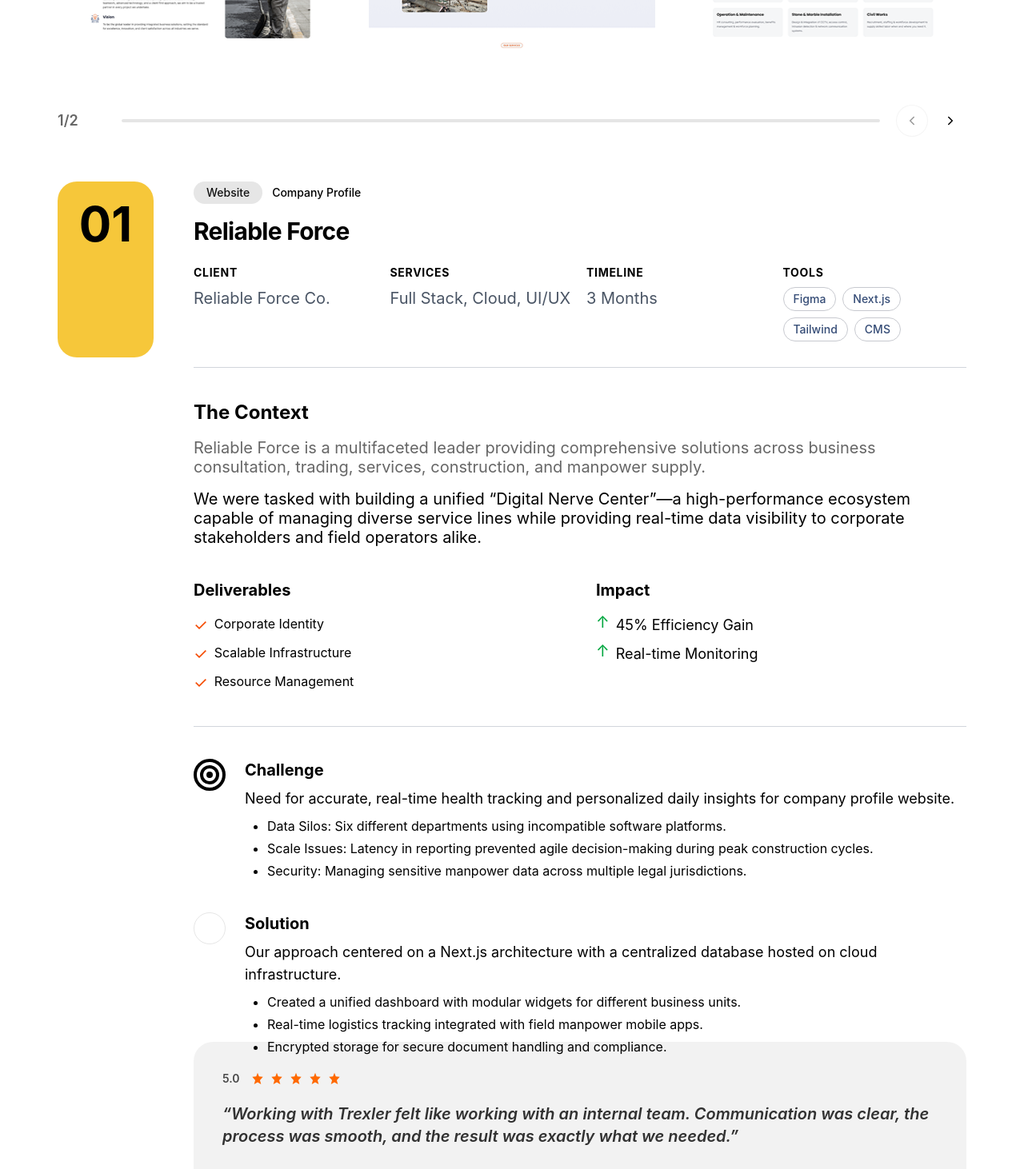
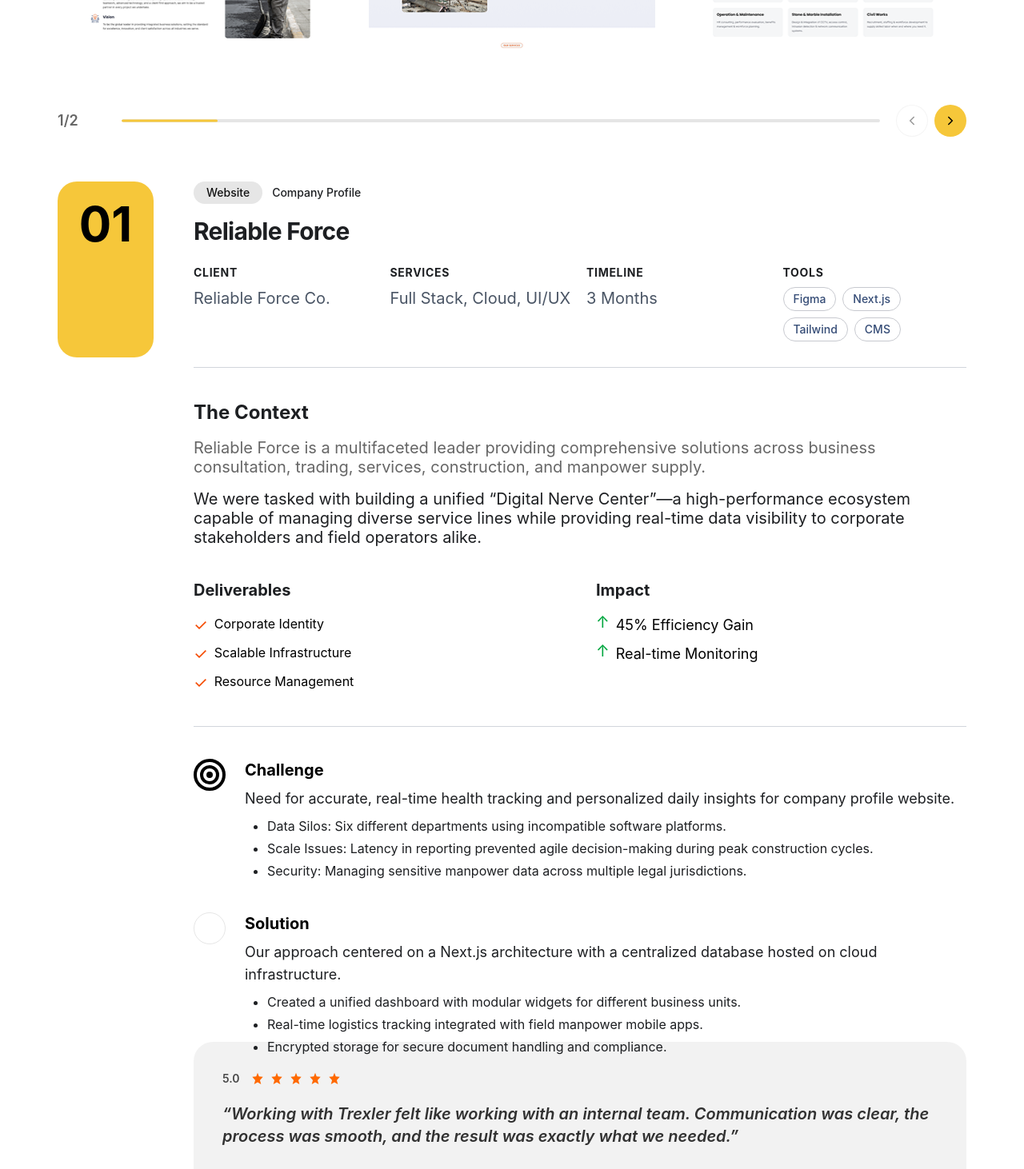
Before and after one commit to Ranger-DRAX/trexler-landing, a Next.js app: page /projects in a window 1280 px wide. Shown: the part 520-1982 px from the top of the page at 80% size. Built offline with nearby package versions, Linux system fonts and the light colour scheme.

Commit message:
refactor: color name refactor

```diff
--- a/src/components/projects/ProjectDescribe.tsx
+++ b/src/components/projects/ProjectDescribe.tsx
@@ -52,12 +52,12 @@ export default function ProjectDescribe({ data }: { data: DescribeData }) {
         {/* Right Content */}
         <div className="w-full flex-1">
           {/* Categories with pill */}
-          <div className="text-trexler-dark flex flex-wrap items-center gap-3">
+          <div className="text-primary flex flex-wrap items-center gap-3">
             {data.categories?.[0] && <Pill>{data.categories[0]}</Pill>}
             {data.categories?.slice(1).map((cat, idx) => (
               <span
                 key={`${cat}-${idx}`}
-                className="text-trexler-dark text-xs font-medium sm:text-sm"
+                className="text-primary text-xs font-medium sm:text-sm"
               >
                 {cat}
               </span>
@@ -65,14 +65,14 @@ export default function ProjectDescribe({ data }: { data: DescribeData }) {
           </div>
 
           {/* Title */}
-          <h2 className="text-trexler-dark mt-4 text-3xl font-bold tracking-tight">
+          <h2 className="text-primary mt-4 text-3xl font-bold tracking-tight">
             {data.title}
           </h2>
 
           {/* Meta row */}
           <div className="mt-6 grid grid-cols-1 gap-4 sm:grid-cols-2 lg:grid-cols-4">
             <div>
-              <p className="text-trexler-dark text-sm font-bold tracking-wider uppercase">
+              <p className="text-primary text-sm font-bold tracking-wider uppercase">
                 Client
               </p>
               <p className="font-base mt-2 text-xl text-gray-600">
@@ -81,7 +81,7 @@ export default function ProjectDescribe({ data }: { data: DescribeData }) {
             </div>
 
             <div>
-              <p className="text-trexler-dark text-sm font-bold tracking-wider uppercase">
+              <p className="text-primary text-sm font-bold tracking-wider uppercase">
                 Services
               </p>
               <p className="font-base mt-2 text-xl text-gray-600">
@@ -90,7 +90,7 @@ export default function ProjectDescribe({ data }: { data: DescribeData }) {
             </div>
 
             <div>
-              <p className="text-trexler-dark text-sm font-bold tracking-wider uppercase">
+              <p className="text-primary text-sm font-bold tracking-wider uppercase">
                 Timeline
               </p>
               <p className="font-base mt-2 text-xl text-gray-600">
@@ -99,7 +99,7 @@ export default function ProjectDescribe({ data }: { data: DescribeData }) {
             </div>
 
             <div>
-              <p className="text-trexler-dark text-sm font-bold tracking-wider uppercase">
+              <p className="text-primary text-sm font-bold tracking-wider uppercase">
                 Tools
               </p>
               <div className="mt-2 flex flex-wrap gap-2">
@@ -114,15 +114,13 @@ export default function ProjectDescribe({ data }: { data: DescribeData }) {
           <div className="mt-8 h-px w-full bg-gray-300" />
 
           {/* Context */}
-          <h3 className="text-trexler-dark mt-10 text-2xl font-bold">
-            The Context
-          </h3>
+          <h3 className="text-primary mt-10 text-2xl font-bold">The Context</h3>
           <div className="mt-4 space-y-4 text-xl leading-6 text-black/60">
             {data.context.map((p, i) => (
               <p key={i}>{p}</p>
             ))}
           </div>
-          <div className="text-trexler-dark mt-4 space-y-4 text-xl leading-6">
+          <div className="text-primary mt-4 space-y-4 text-xl leading-6">
             {data.context_2.map((p, i) => (
               <p key={i}>{p}</p>
             ))}
@@ -131,9 +129,7 @@ export default function ProjectDescribe({ data }: { data: DescribeData }) {
           {/* Deliverables + Impact */}
           <div className="mt-10 grid grid-cols-1 gap-10 sm:grid-cols-2">
             <div>
-              <p className="text-trexler-dark text-xl font-bold">
-                Deliverables
-              </p>
+              <p className="text-primary text-xl font-bold">Deliverables</p>
               <ul className="mt-4 space-y-2">
                 {data.deliverables.map((d) => (
                   <CheckItem key={d}>{d}</CheckItem>
@@ -142,7 +138,7 @@ export default function ProjectDescribe({ data }: { data: DescribeData }) {
             </div>
 
             <div>
-              <p className="text-trexler-dark text-xl font-bold">Impact</p>
+              <p className="text-primary text-xl font-bold">Impact</p>
               <ul className="mt-4 space-y-2">
                 {data.impact.map((m) => (
                   <UpItem key={m}>{m} </UpItem>
@@ -159,10 +155,8 @@ export default function ProjectDescribe({ data }: { data: DescribeData }) {
             <IconBox variant="challenge" />
             <div className="flex-1">
               <h4 className="text-xl font-bold text-black">Challenge</h4>
-              <p className="text-trexler-dark mt-2 text-lg">
-                {data.challengeIntro}
-              </p>
-              <ul className="text-trexler-dark mt-2 list-disc space-y-1 px-7 text-base">
+              <p className="text-primary mt-2 text-lg">{data.challengeIntro}</p>
+              <ul className="text-primary mt-2 list-disc space-y-1 px-7 text-base">
                 {data.challengeBullets.map((b) => (
                   <li key={b}>{b}</li>
                 ))}
@@ -175,10 +169,8 @@ export default function ProjectDescribe({ data }: { data: DescribeData }) {
             <IconBox variant="solution" />
             <div className="flex-1">
               <h4 className="text-xl font-bold text-black">Solution</h4>
-              <p className="text-trexler-dark mt-2 text-lg">
-                {data.solutionIntro}
-              </p>
-              <ul className="text-trexler-dark mt-2 list-disc space-y-1 px-7 text-base">
+              <p className="text-primary mt-2 text-lg">{data.solutionIntro}</p>
+              <ul className="text-primary mt-2 list-disc space-y-1 px-7 text-base">
                 {data.solutionBullets.map((b) => (
                   <li key={b}>{b}</li>
                 ))}
--- a/src/components/projects/ProjectsSlider.tsx
+++ b/src/components/projects/ProjectsSlider.tsx
@@ -106,7 +106,7 @@ export default function ProjectsSlider({
         {/* Scrollbar track + thumb */}
         <div className="relative h-[4px] flex-1 overflow-hidden rounded-full bg-black/10">
           <div
-            className="bg-trexler-yellow absolute top-1/2 h-[3px] -translate-y-1/2 rounded-full transition-[left] duration-300"
+            className="bg-accent absolute top-1/2 h-[3px] -translate-y-1/2 rounded-full transition-[left] duration-300"
             style={{ width: THUMB_W, left: thumbLeft }}
           />
         </div>
@@ -133,7 +133,7 @@ export default function ProjectsSlider({
             type="button"
             onClick={() => swiperRef.current?.slideNext()}
             aria-label="Next"
-            className="bg-trexler-yellow grid h-10 w-10 place-items-center rounded-full hover:brightness-95 disabled:opacity-40"
+            className="bg-accent grid h-10 w-10 place-items-center rounded-full hover:brightness-95 disabled:opacity-40"
             disabled={current === total}
           >
             <svg width="18" height="18" viewBox="0 0 24 24" fill="none">
```
